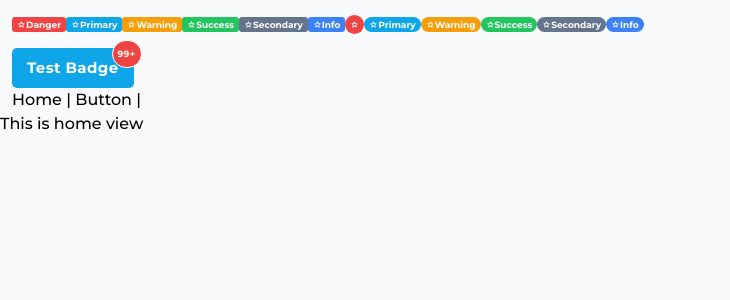
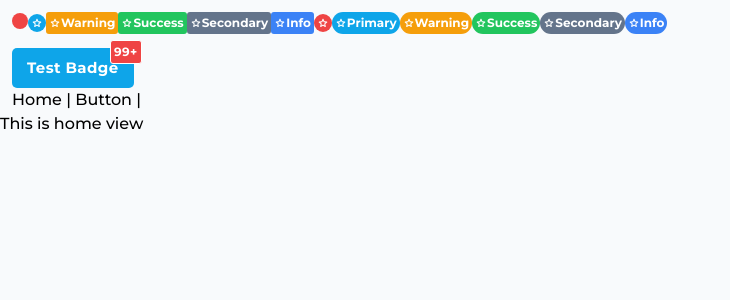
Before and after one commit to quachthientai/vuez-component-library, a Vue app: page / in a window 1280 px wide. Shown: the top 300 px of the page, without its empty margins (0-730 px from the left). Built offline with nearby package versions, Linux system fonts and the light colour scheme; a web font is replaced by a local one.

Commit message:
refactor the code for Badge component

```diff
--- a/src/App.vue
+++ b/src/App.vue
@@ -22,8 +22,8 @@
 
 <template>
   <div class="mt-3 ms-3">
-    <Badge text="Danger" icon="material-symbols:star-outline-rounded"  badgeClass="badge badge-danger"></Badge>
-    <Badge text="Primary" icon="material-symbols:star-outline-rounded" badgeClass="badge badge-primary"></Badge>
+    <Badge  badgeClass="badge badge-danger"></Badge>
+    <Badge icon="material-symbols:star-outline-rounded" badgeClass="badge badge-pill-primary "></Badge>
     <Badge text="Warning" icon="material-symbols:star-outline-rounded" badgeClass="badge badge-warning"></Badge>
     <Badge text="Success" icon="material-symbols:star-outline-rounded" badgeClass="badge badge-success"></Badge>
     <Badge text="Secondary" icon="material-symbols:star-outline-rounded" badgeClass="badge badge-secondary"></Badge>
@@ -38,7 +38,7 @@
 
 
     <Button text="test badge" class="relative mt-3" btnClass="btn btn-primary">
-      <Badge badgeClass="badge badge-pill-danger" text="99+" class="absolute border-[1px] -right-2 -top-2"></Badge>
+      <Badge badgeClass="badge badge-danger" text="99+" class="absolute border-[1px] -right-2 -top-2"></Badge>
     </Button>
 
 
--- a/src/assets/components/_badge.scss
+++ b/src/assets/components/_badge.scss
@@ -2,7 +2,7 @@ $variants: "primary", "secondary", "info", "warning", "danger", "success";
 
 @layer base {
    .badge {
-      @apply bg-primary-500 font-bold text-white text-[9px] py-[1px] px-[5px] rounded-[3px]
+      @apply bg-primary-500 font-bold text-white rounded-[3px]
    }
 }
 
--- a/src/components/Badge/Badge.vue
+++ b/src/components/Badge/Badge.vue
@@ -35,22 +35,20 @@
       },
       computed: {
          computedBadgeSize: function() {
-            if(!this.text && this.icon){
-               return 'p-[5px]';
-            }else if (!this.text && !this.icon){
-               return 'p-[9px]';
+            if (!this.text && !this.icon){
+               return 'inline-block w-4 h-4 rounded-full';
             }
-            return '';
+            return 'inline-flex items-center justify-center px-[3px] py-[3px] text-xs';
          }
       }
    }
 </script>
 
 <template>
-   <span :class="[computedBadgeSize,badgeClass]" class="inline-flex items-center">
+   <span :class="[computedBadgeSize,badgeClass]">
 
-      <Icon v-if="icon" :icon="icon" />
-      <span>
+      <Icon class="icon" v-if="icon" :icon="icon" />
+      <span v-if="text">
          {{ text }}
       </span>
 
--- a/src/components/Button/Button.vue
+++ b/src/components/Button/Button.vue
@@ -59,6 +59,9 @@
                return this.iconPosition === 'right' ? 'order-last ml-1' : 'order-first mr-1';
             }
             return 'm-0';
+         },
+         computedBadgeStyling: function() {
+            console.log(this.$slots.default()[0]?.type?.name)
          }
       }
    }
@@ -88,7 +91,9 @@
             <span class="no-underline flex justify-center items-center">
                <span v-if="!btnClass.includes('btn-icon-circle')">
                   {{ text }}
-                  <slot />
+                  <div class="slotWrapper" :class="computedBadgeStyling">
+                     <slot ></slot>
+                  </div>
                </span>
                <Icon v-if="icon" :icon="icon" :class=[computedIconSize,computedIconPosition] />
             </span>
@@ -99,4 +104,6 @@
 
 </template>
 
-<style lang="scss"></style>
+<style lang="scss" scoped>
+
+</style>
```
